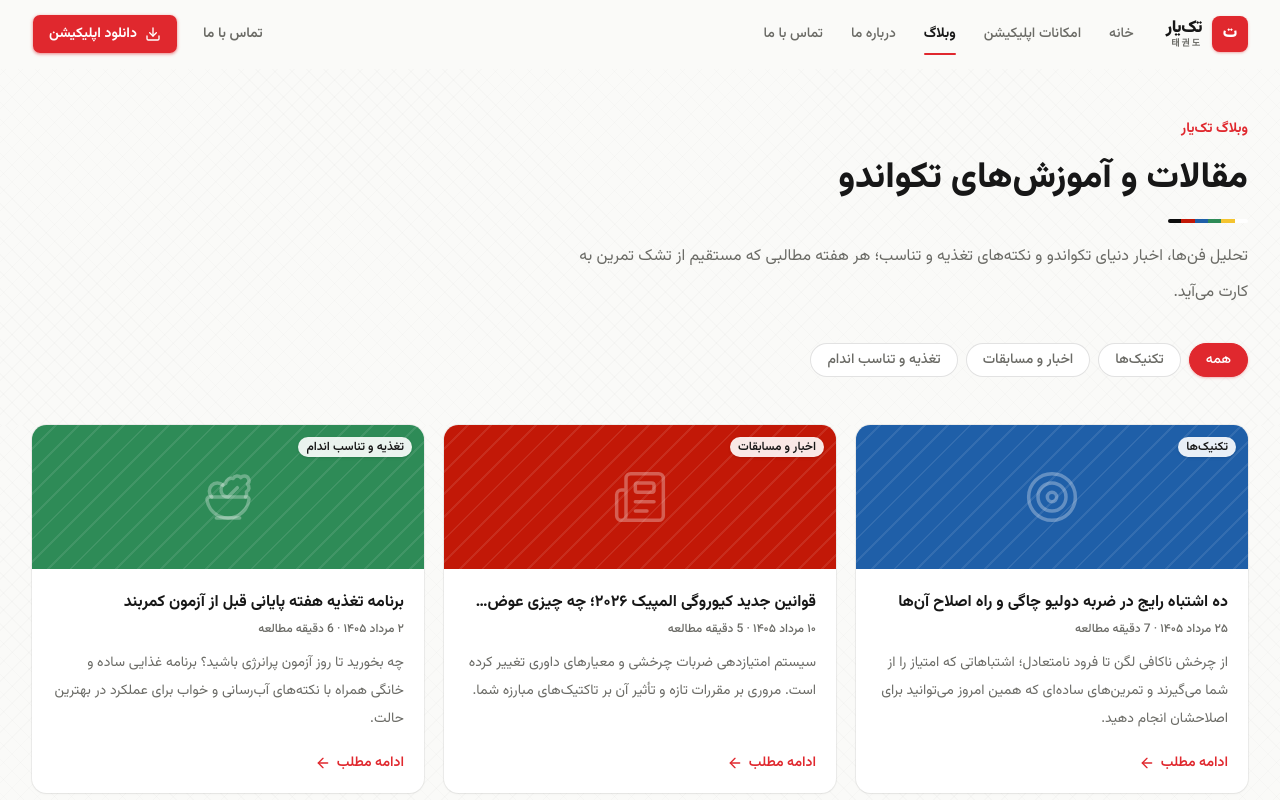
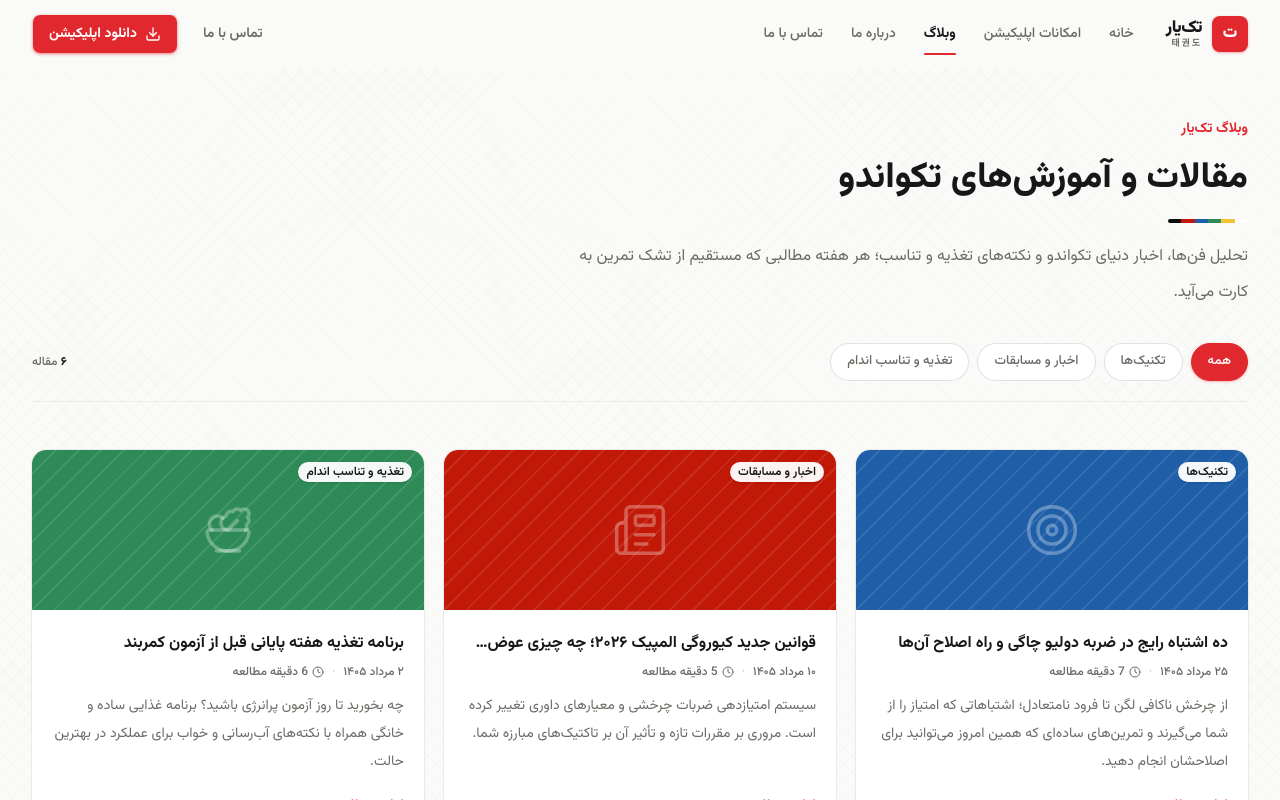
Before and after one commit to MostafaMemari/taekyar-web, a Next.js app: page /blog in a window 1280 px wide. Shown: the top 800 px of the page. Built offline with nearby package versions, Linux system fonts and the light colour scheme.

Commit message:
feat: refactor blog components with new BlogHeader, CategoryFilter, and PostGrid for improved structure and functionality

```diff
--- a/app/blog/page.tsx
+++ b/app/blog/page.tsx
@@ -1,13 +1,13 @@
 import type { Metadata } from "next";
-import Link from "next/link";
 
-import { BlogCard } from "@/components/blog/blog-card";
-import { BLOG_INDEX_INTRO } from "@/components/blog/data";
+import { BlogHeader } from "@/components/blog/blog-header";
+import { CategoryFilter } from "@/components/blog/category-filter";
+import { BLOG_INDEX_LABELS } from "@/components/blog/data";
+import { PostGrid } from "@/components/blog/post-grid";
 import { Reveal } from "@/components/shared/reveal";
 import { Section } from "@/components/shared/section";
-import { BeltDivider } from "@/components/shared/belt-divider";
 import { blogCategories, blogPosts, type BlogCategoryName } from "@/lib/blog";
-import { cn } from "@/lib/utils";
+import { toFaDigits } from "@/lib/utils";
 
 export const metadata: Metadata = {
   title: "وبلاگ",
@@ -19,103 +19,44 @@ interface BlogPageProps {
   searchParams: Promise<{ category?: string }>;
 }
 
-function isValidCategory(value: string): value is BlogCategoryName {
-  return (blogCategories as string[]).includes(value);
+function resolveCategory(value?: string): BlogCategoryName | null {
+  if (!value) return null;
+  return (blogCategories as string[]).includes(value)
+    ? (value as BlogCategoryName)
+    : null;
 }
 
 export default async function BlogPage({ searchParams }: BlogPageProps) {
   const { category } = await searchParams;
-  const activeCategory =
-    category && isValidCategory(category) ? category : null;
+  const activeCategory = resolveCategory(category);
 
-  const filteredPosts = activeCategory
+  const posts = activeCategory
     ? blogPosts.filter((post) => post.category === activeCategory)
     : blogPosts;
-
-  const filterHref = (value?: BlogCategoryName) =>
-    value ? `/blog?category=${encodeURIComponent(value)}` : "/blog";
 
   return (
     <>
       <Section className="pb-0 sm:pb-0 lg:pb-0">
         <Reveal>
-          <div className="max-w-2xl">
-            <span className="text-sm font-bold text-primary">
-              {BLOG_INDEX_INTRO.eyebrow}
-            </span>
-            <h1 className="mt-3 text-3xl font-extrabold leading-[1.4] sm:text-4xl">
-              {BLOG_INDEX_INTRO.title}
-            </h1>
-            <BeltDivider
-              fullWidth={false}
-              variant="pill"
-              className="mt-4 h-1 w-20"
-            />
-            <p className="mt-4 text-[15px] leading-8 text-muted-foreground sm:text-base sm:leading-9">
-              {BLOG_INDEX_INTRO.description}
-            </p>
-          </div>
+          <BlogHeader />
         </Reveal>
 
         <Reveal delay={80}>
-          <nav
-            aria-label="فیلتر دسته‌بندی مقالات"
-            className="mt-8 flex flex-wrap items-center gap-2"
-          >
-            <FilterChip href="/blog" active={!activeCategory}>
-              همه
-            </FilterChip>
-            {blogCategories.map((name) => (
-              <FilterChip
-                key={name}
-                href={filterHref(name)}
-                active={activeCategory === name}
-              >
-                {name}
-              </FilterChip>
-            ))}
-          </nav>
+          <div className="mt-8 flex flex-wrap items-center justify-between gap-x-6 gap-y-3 border-b border-black/[0.06] pb-5">
+            <CategoryFilter activeCategory={activeCategory} />
+            <p className="text-xs font-medium text-muted-foreground">
+              <span className="font-bold text-foreground">
+                {toFaDigits(posts.length)}
+              </span>{" "}
+              {BLOG_INDEX_LABELS.resultsSuffix}
+            </p>
+          </div>
         </Reveal>
       </Section>
 
       <Section containerClassName="pt-0 sm:pt-0 lg:pt-0">
-        {filteredPosts.length > 0 ? (
-          <div className="grid grid-cols-1 gap-4 sm:grid-cols-2 lg:grid-cols-3 lg:gap-5">
-            {filteredPosts.map((post) => (
-              <BlogCard key={post.id} post={post} />
-            ))}
-          </div>
-        ) : (
-          <p className="rounded-2xl bg-card p-8 text-center text-sm leading-7 text-muted-foreground ring-1 ring-black/[0.05]">
-            هنوز مقاله‌ای در این دسته‌بندی منتشر نشده؛ به‌زودی مطالب جدید اضافه می‌شود.
-          </p>
-        )}
+        <PostGrid posts={posts} />
       </Section>
     </>
   );
 }
-
-function FilterChip({
-  href,
-  active,
-  children,
-}: {
-  href: string;
-  active: boolean;
-  children: React.ReactNode;
-}) {
-  return (
-    <Link
-      href={href}
-      aria-current={active ? "true" : undefined}
-      className={cn(
-        "inline-flex items-center rounded-full border px-4 py-1.5 text-sm font-medium transition-colors",
-        active
-          ? "border-primary bg-primary text-white shadow-sm shadow-primary/25"
-          : "border-border bg-card text-muted-foreground hover:border-primary/40 hover:text-primary"
-      )}
-    >
-      {children}
-    </Link>
-  );
-}
--- a/components/blog/blog-card.tsx
+++ b/components/blog/blog-card.tsx
@@ -1,18 +1,31 @@
 import Link from "next/link";
-import { ArrowLeft } from "lucide-react";
+import { ArrowLeft, Clock } from "lucide-react";
 
+import { BLOG_INDEX_LABELS, CATEGORY_STYLES } from "@/components/blog/data";
 import { Badge } from "@/components/ui/badge";
 import type { BlogPost } from "@/lib/blog";
 import { SURFACE_CARD, SURFACE_CARD_INTERACTIVE } from "@/lib/styles";
 import { cn } from "@/lib/utils";
-import { CATEGORY_STYLES } from "./data";
 
-interface BlogCardProps {
-  post: BlogPost;
+function CardCover({ post }: { post: BlogPost }) {
+  const { color, Icon } = CATEGORY_STYLES[post.category];
+
+  return (
+    <div className="relative h-36 w-full overflow-hidden sm:h-40">
+      <div className="absolute inset-0" style={{ backgroundColor: color }} />
+      <div className="absolute inset-0 bg-[repeating-linear-gradient(135deg,rgba(255,255,255,0.09)_0_2px,transparent_2px_16px)]" />
+      <Icon
+        className="absolute left-1/2 top-1/2 size-14 -translate-x-1/2 -translate-y-1/2 text-white/30 transition-transform duration-300 group-hover/card:scale-[1.08]"
+        strokeWidth={1.5}
+      />
+      <Badge className="absolute start-3 top-3 border-none bg-white/95 text-xs font-semibold text-[#171717] shadow-sm">
+        {post.category}
+      </Badge>
+    </div>
+  );
 }
 
-export function BlogCard({ post }: BlogCardProps) {
-  const { color, Icon } = CATEGORY_STYLES[post.category];
+export function BlogCard({ post }: { post: BlogPost }) {
   const href = `/blog/${post.slug}`;
 
   return (
@@ -20,37 +33,43 @@ export function BlogCard({ post }: BlogCardProps) {
       className={cn(
         SURFACE_CARD,
         SURFACE_CARD_INTERACTIVE,
-        "flex h-full flex-col overflow-hidden"
+        "group/card flex h-full flex-col overflow-hidden"
       )}
     >
-      <div className="relative h-32 w-full overflow-hidden sm:h-36">
-        <div className="absolute inset-0" style={{ backgroundColor: color }} />
-        <div className="absolute inset-0 bg-[repeating-linear-gradient(135deg,rgba(255,255,255,0.09)_0_2px,transparent_2px_16px)]" />
-        <Icon
-          className="absolute left-1/2 top-1/2 size-14 -translate-x-1/2 -translate-y-1/2 text-white/30"
-          strokeWidth={1.5}
-        />
-        <Badge className="absolute start-3 top-3 border-none bg-white/90 text-xs font-semibold text-[#171717] shadow-sm">
-          {post.category}
-        </Badge>
-      </div>
+      <CardCover post={post} />
 
       <div className="flex flex-1 flex-col p-5">
-        <h3 className="text-base font-bold leading-7 [&_a]:line-clamp-1">
-          <Link href={href} className="transition-colors hover:text-primary">
+        <h3 className="text-base font-bold leading-7">
+          <Link
+            href={href}
+            className="line-clamp-1 rounded-sm transition-colors hover:text-primary focus-visible:outline-none focus-visible:ring-3 focus-visible:ring-ring/50"
+          >
             {post.title}
           </Link>
         </h3>
-        <p className="mt-1 text-xs font-medium text-muted-foreground">
-          {post.date} · {post.readTimeMinutes} دقیقه مطالعه
+
+        <p className="mt-1.5 flex flex-wrap items-center gap-x-2 text-xs font-medium text-muted-foreground">
+          <span>{post.date}</span>
+          <span aria-hidden="true" className="text-muted-foreground/40">
+            ·
+          </span>
+          <span className="inline-flex items-center gap-1">
+            <Clock className="size-3" />
+            {post.readTimeMinutes} {BLOG_INDEX_LABELS.readTimeSuffix}
+          </span>
         </p>
-        <p className="mt-3 text-sm leading-7 text-muted-foreground line-clamp-3">{post.excerpt}</p>
+
+        <p className="mt-3 line-clamp-3 text-sm leading-7 text-muted-foreground">
+          {post.excerpt}
+        </p>
 
         <Link
           href={href}
-          className="mt-auto inline-flex items-center gap-1.5 self-start pt-5 text-sm font-semibold text-primary transition-opacity hover:opacity-80"
+          tabIndex={-1}
+          aria-hidden="true"
+          className="mt-auto inline-flex items-center gap-1.5 self-start pt-5 text-sm font-semibold text-primary transition-all group-hover/card:gap-2.5"
         >
-          ادامه مطلب
+          {BLOG_INDEX_LABELS.readMore}
           <ArrowLeft className="size-4" />
         </Link>
       </div>
--- /dev/null
+++ b/components/blog/blog-header.tsx
@@ -0,0 +1,19 @@
+import { BLOG_INDEX_INTRO } from "@/components/blog/data";
+import { BeltDivider } from "@/components/shared/belt-divider";
+
+export function BlogHeader() {
+  return (
+    <div className="max-w-2xl">
+      <span className="text-sm font-bold text-primary">
+        {BLOG_INDEX_INTRO.eyebrow}
+      </span>
+      <h1 className="mt-3 text-3xl font-extrabold leading-[1.4] sm:text-4xl">
+        {BLOG_INDEX_INTRO.title}
+      </h1>
+      <BeltDivider fullWidth={false} variant="pill" className="mt-4 h-1 w-20" />
+      <p className="mt-4 text-[15px] leading-8 text-muted-foreground sm:text-base sm:leading-9">
+        {BLOG_INDEX_INTRO.description}
+      </p>
+    </div>
+  );
+}
--- /dev/null
+++ b/components/blog/category-filter.tsx
@@ -0,0 +1,56 @@
+import Link from "next/link";
+
+import { BLOG_INDEX_LABELS } from "@/components/blog/data";
+import { blogCategories, type BlogCategoryName } from "@/lib/blog";
+import { cn } from "@/lib/utils";
+
+function FilterChip({
+  href,
+  active,
+  children,
+}: {
+  href: string;
+  active: boolean;
+  children: React.ReactNode;
+}) {
+  return (
+    <Link
+      href={href}
+      aria-current={active ? "true" : undefined}
+      className={cn(
+        "inline-flex items-center rounded-full border px-4 py-2 text-[13px] font-medium transition-colors focus-visible:outline-none focus-visible:ring-3 focus-visible:ring-ring/50",
+        active
+          ? "border-primary bg-primary text-white shadow-sm shadow-primary/25"
+          : "border-border bg-card text-muted-foreground hover:border-primary/40 hover:text-foreground"
+      )}
+    >
+      {children}
+    </Link>
+  );
+}
+
+export function CategoryFilter({
+  activeCategory,
+}: {
+  activeCategory: BlogCategoryName | null;
+}) {
+  return (
+    <nav
+      aria-label={BLOG_INDEX_LABELS.filterNav}
+      className="flex flex-wrap items-center gap-2"
+    >
+      <FilterChip href="/blog" active={!activeCategory}>
+        {BLOG_INDEX_LABELS.allCategories}
+      </FilterChip>
+      {blogCategories.map((name) => (
+        <FilterChip
+          key={name}
+          href={`/blog?category=${encodeURIComponent(name)}`}
+          active={activeCategory === name}
+        >
+          {name}
+        </FilterChip>
+      ))}
+    </nav>
+  );
+}
--- a/components/blog/data.ts
+++ b/components/blog/data.ts
@@ -17,3 +17,13 @@ export const BLOG_INDEX_INTRO = {
   description:
     "تحلیل فن‌ها، اخبار دنیای تکواندو و نکته‌های تغذیه و تناسب؛ هر هفته مطالبی که مستقیم از تشک تمرین به کارت می‌آید.",
 };
+
+export const BLOG_INDEX_LABELS = {
+  filterNav: "فیلتر دسته‌بندی مقالات",
+  allCategories: "همه",
+  readMore: "ادامه مطلب",
+  readTimeSuffix: "دقیقه مطالعه",
+  emptyState:
+    "هنوز مقاله‌ای در این دسته‌بندی منتشر نشده؛ به‌زودی مطالب جدید اضافه می‌شود.",
+  resultsSuffix: "مقاله",
+};
--- /dev/null
+++ b/components/blog/post-grid.tsx
@@ -0,0 +1,28 @@
+import { BlogCard } from "@/components/blog/blog-card";
+import { BLOG_INDEX_LABELS } from "@/components/blog/data";
+import type { BlogPost } from "@/lib/blog";
+import { SURFACE_CARD } from "@/lib/styles";
+import { cn } from "@/lib/utils";
+
+export function PostGrid({ posts }: { posts: BlogPost[] }) {
+  if (posts.length === 0) {
+    return (
+      <div
+        className={cn(
+          SURFACE_CARD,
+          "p-10 text-center text-sm leading-7 text-muted-foreground"
+        )}
+      >
+        {BLOG_INDEX_LABELS.emptyState}
+      </div>
+    );
+  }
+
+  return (
+    <div className="grid grid-cols-1 gap-4 sm:grid-cols-2 lg:grid-cols-3 lg:gap-5">
+      {posts.map((post) => (
+        <BlogCard key={post.id} post={post} />
+      ))}
+    </div>
+  );
+}
```
